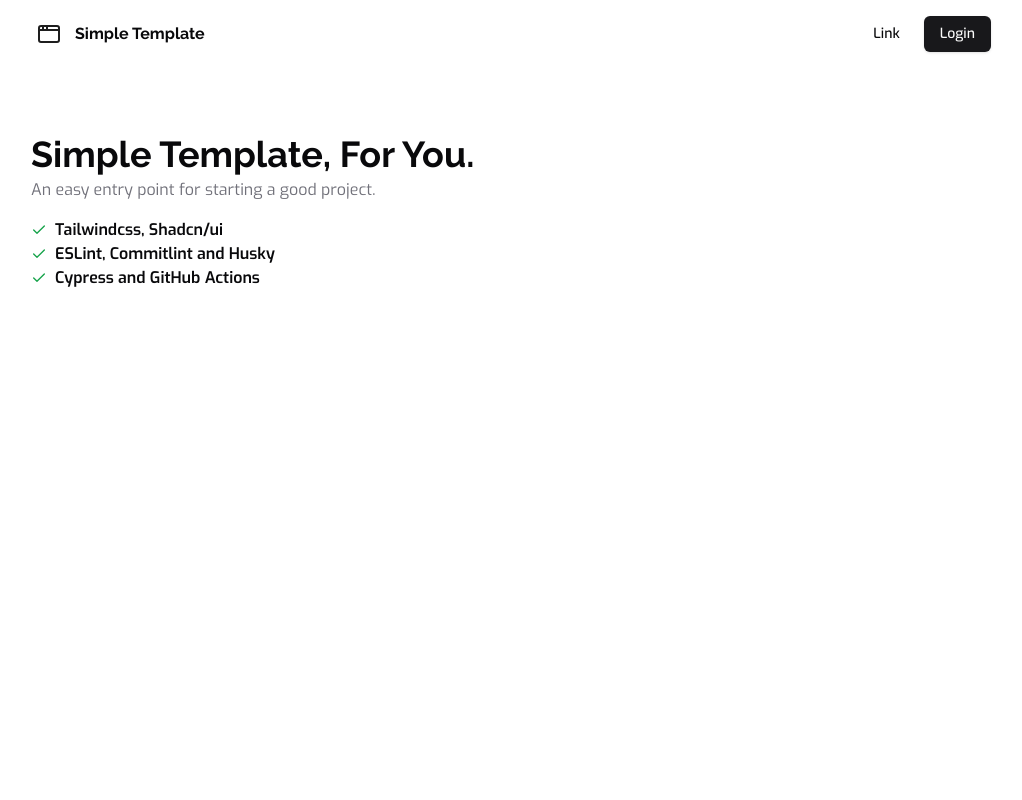
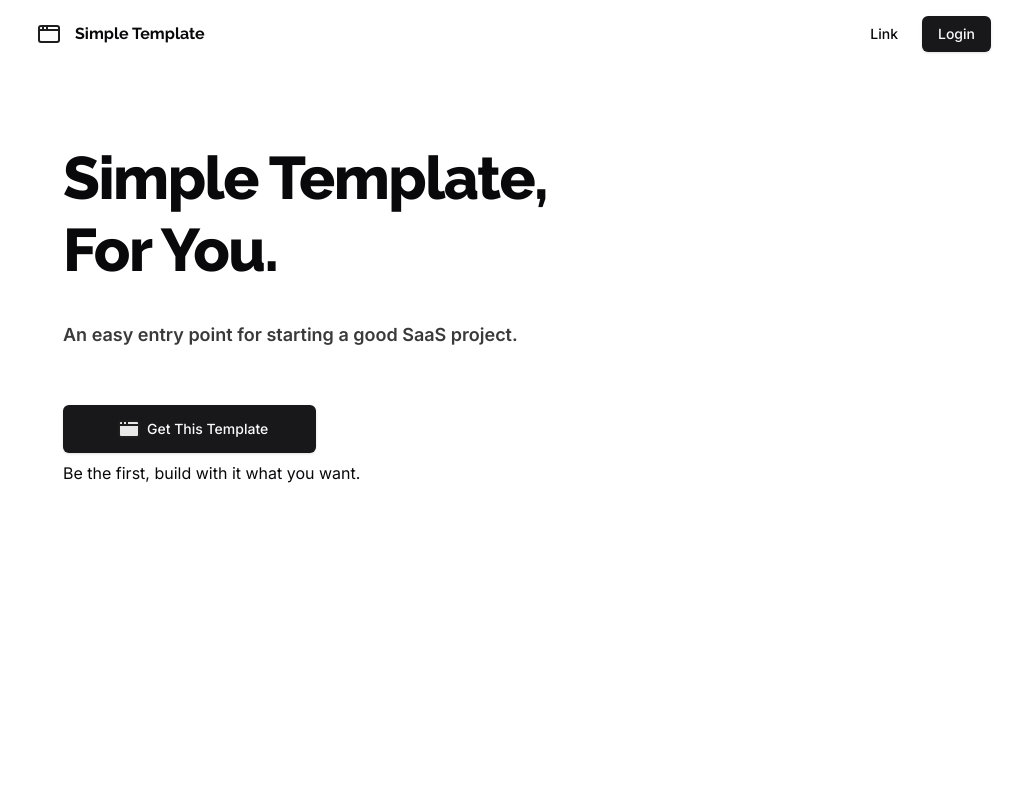
Before and after one commit to TobiasGleiter/nextjs-template, a Next.js app: page / in a window 1280 px wide. Shown: the top 800 px of the page, without its empty margins (129-1151 px from the left). Built offline with nearby package versions, Linux system fonts and the light colour scheme.

Commit message:
chore: hero section

```diff
--- a/src/app/(home)/page.tsx
+++ b/src/app/(home)/page.tsx
@@ -1,35 +1,9 @@
-import { Icons } from '@/src/components/ui/icons';
-import { cn } from '@/src/lib/utils';
+import Hero from '@/src/components/section/hero';
 
 export default function Home() {
   return (
     <main>
-      <section id="hero" className={cn('flex h-72 w-full items-center')}>
-        <div className="flex flex-col gap-4">
-          <div className="flex flex-col gap-1">
-            <h1 className="text-2xl lg:text-4xl font-bold text-pretty">
-              Simple Template, For You.
-            </h1>
-            <p className="text-muted-foreground">
-              An easy entry point for starting a good project.
-            </p>
-          </div>
-          <ul className="font-semibold">
-            <li className="flex gap-2 items-start">
-              <Icons.check className=" w-4 h-4 block text-green-600 my-1" />
-              <p>Tailwindcss, Shadcn/ui</p>
-            </li>
-            <li className="flex gap-2 items-start">
-              <Icons.check className=" w-4 h-4 block text-green-600 my-1" />
-              <p>ESLint, Commitlint and Husky</p>
-            </li>
-            <li className="flex gap-2 items-start">
-              <Icons.check className=" w-4 h-4 block text-green-600 my-1" />
-              <p>Cypress and GitHub Actions</p>
-            </li>
-          </ul>
-        </div>
-      </section>
+      <Hero />
     </main>
   );
 }
--- a/src/components/image/logo/logo.tsx
+++ b/src/components/image/logo/logo.tsx
@@ -23,11 +23,11 @@ export default function Logo() {
                 viewBox="0 0 24 24"
                 fill="#ffffff"
                 stroke="#1e1e1e"
-                stroke-width="2"
-                stroke-linecap="round"
-                stroke-linejoin="round"
+                strokeWidth="2"
+                strokeLinecap="round"
+                strokeLinejoin="round"
                 className="lucide lucide-app-window"
-                fill-opacity="0.9"
+                fillOpacity="0.9"
               >
                 <rect x="2" y="4" width="20" height="16" rx="2" />
                 <path d="M10 4v4" />
--- /dev/null
+++ b/src/components/section/hero.tsx
@@ -0,0 +1,34 @@
+import { cn } from '@/src/lib/utils';
+import Logo from '../image/logo/logo';
+import { Button, buttonVariants } from '../ui/button';
+
+export default function Hero() {
+  return (
+    <section className="max-w-7xl mx-auto flex flex-col lg:flex-row items-start gap-16 lg:gap-20 lg:items-start px-8 py-8 lg:py-20">
+      <div className="flex flex-col gap-10 lg:gap-14 items-center justify-center text-center lg:text-left lg:items-start">
+        <h1 className="font-extrabold text-4xl lg:text-6xl tracking-tight md:-mb-4 flex flex-col gap-3 items-center lg:items-start">
+          <span className="relative">Simple Template,</span>
+          <span>For You.</span>
+        </h1>
+        <p className="text-lg opacity-80 leading-relaxed font-semibold">
+          An easy entry point for starting a good SaaS project.
+        </p>
+        <div className="flex flex-col gap-2 items-start">
+          <Button
+            className={cn(
+              buttonVariants({ variant: 'default', size: 'lg' }),
+              'px-12 py-6'
+            )}
+          >
+            <Logo />
+            <span>Get This Template</span>
+          </Button>
+          <p className="text-sm md:text-base flex justify-center items-center gap-2">
+            Be the first, build with it what you want.
+          </p>
+        </div>
+      </div>
+      <div>{/** IMAGE */}</div>
+    </section>
+  );
+}
--- a/src/config/fonts.ts
+++ b/src/config/fonts.ts
@@ -1,4 +1,4 @@
-import { Raleway as FontHeading, Exo as FontSans } from 'next/font/google';
+import { Raleway as FontHeading, Inter as FontSans } from 'next/font/google';
 
 export const fontSans = FontSans({
   subsets: ['latin'],
```
